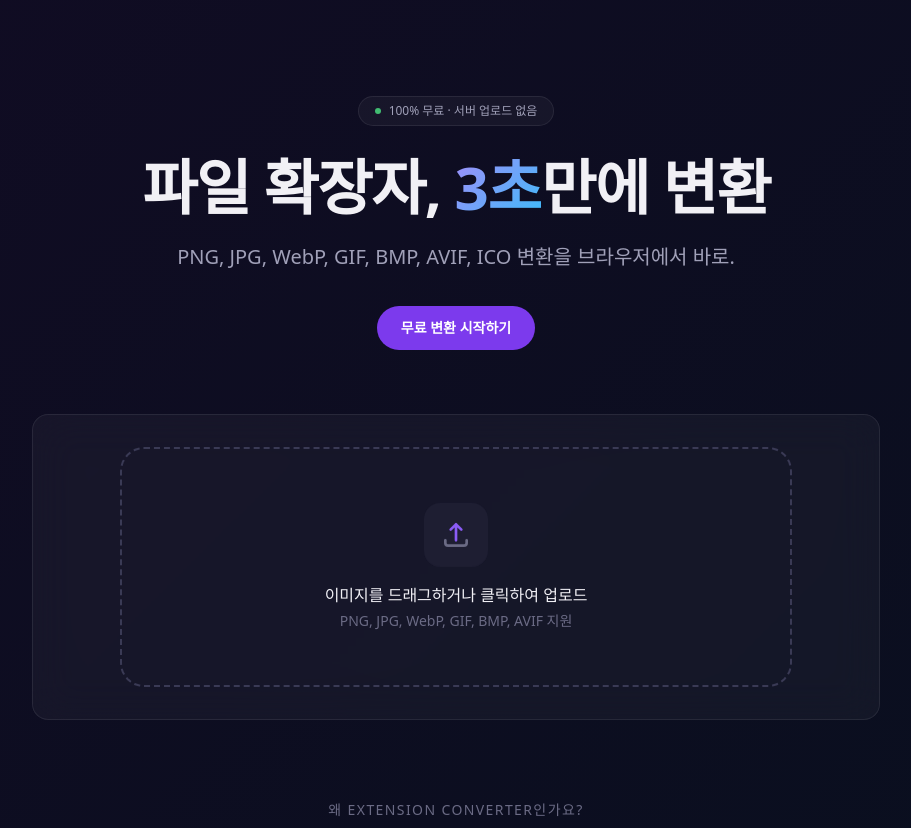
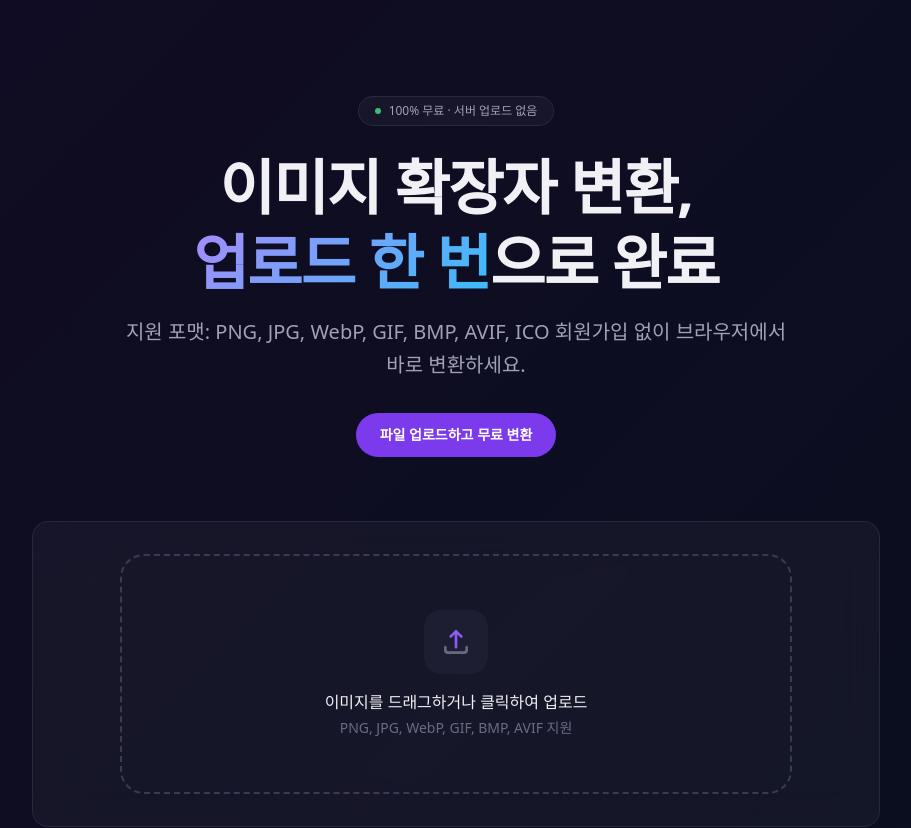
Before and after one commit to songsong-haha/extension-converter, a Next.js app: page / in a window 1280 px wide. Shown: the top 828 px of the page, without its empty margins (184-1095 px from the left). Built offline with nearby package versions, Linux system fonts and the light colour scheme; no server answers.

Commit message:
feat: [US-001] - [Tighten hero CTA copy]

```diff
--- a/src/app/page.tsx
+++ b/src/app/page.tsx
@@ -2,6 +2,7 @@ import ConverterWidget from "@/features/converter/components/converter-widget";
 import { UNIQUE_TARGET_FORMATS } from "@/features/converter/lib/format-registry";
 
 const SUPPORTED_FORMATS_TEXT = UNIQUE_TARGET_FORMATS.map((format) => format.label).join(", ");
+const PRIMARY_CTA_LABEL = "파일 업로드하고 무료 변환";
 
 const FEATURES = [
     {
@@ -102,20 +103,21 @@ export default function Home() {
           </div>
 
           <h1 className="text-4xl sm:text-5xl md:text-6xl font-bold tracking-tight leading-tight mb-4">
-            파일 확장자,{" "}
-            <span className="text-gradient">3초</span>만에 변환
+            이미지 확장자 변환,
+            <br className="hidden sm:block" />{" "}
+            <span className="text-gradient">업로드 한 번</span>으로 완료
           </h1>
 
-          <p className="text-lg sm:text-xl text-[var(--text-secondary)] max-w-xl mx-auto leading-relaxed">
-            {SUPPORTED_FORMATS_TEXT}
-            <br className="sm:hidden" /> 변환을 브라우저에서 바로.
+          <p className="text-lg sm:text-xl text-[var(--text-secondary)] max-w-2xl mx-auto leading-relaxed">
+            지원 포맷: {SUPPORTED_FORMATS_TEXT}
+            <br className="sm:hidden" /> 회원가입 없이 브라우저에서 바로 변환하세요.
           </p>
 
           <a
             href="#converter-widget"
             className="inline-flex mt-8 items-center justify-center rounded-xl bg-[var(--primary-500)] px-6 py-3 text-sm font-semibold text-white transition hover:bg-[var(--primary-400)] focus-visible:outline-none focus-visible:ring-2 focus-visible:ring-[var(--primary-400)] focus-visible:ring-offset-2 focus-visible:ring-offset-[var(--surface-100)]"
           >
-            무료 변환 시작하기
+            {PRIMARY_CTA_LABEL}
           </a>
         </section>
 
```
Also changed, not shown: loop/progress.txt, 1 other file (tests, documents, lock files or other folders).
